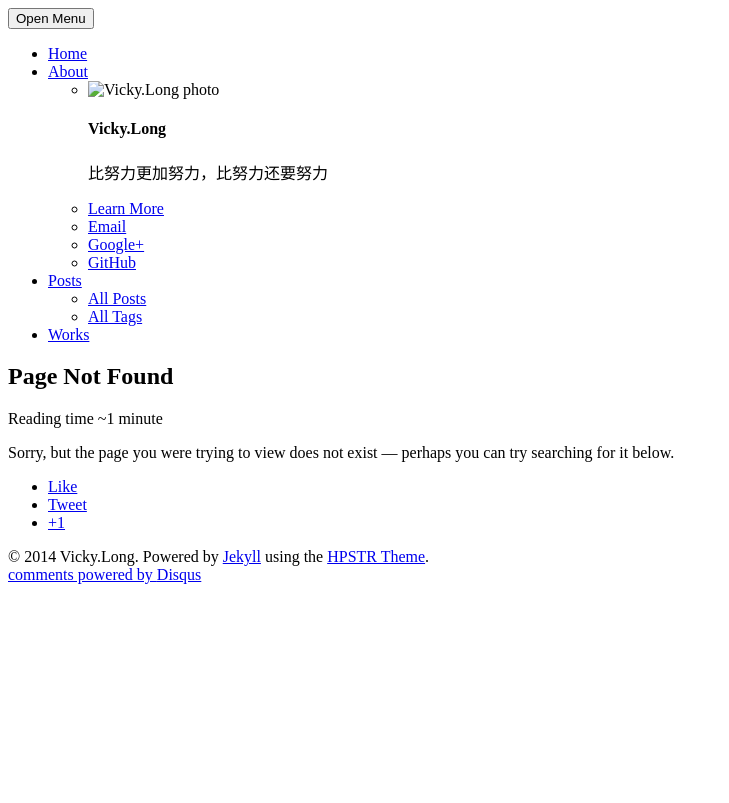
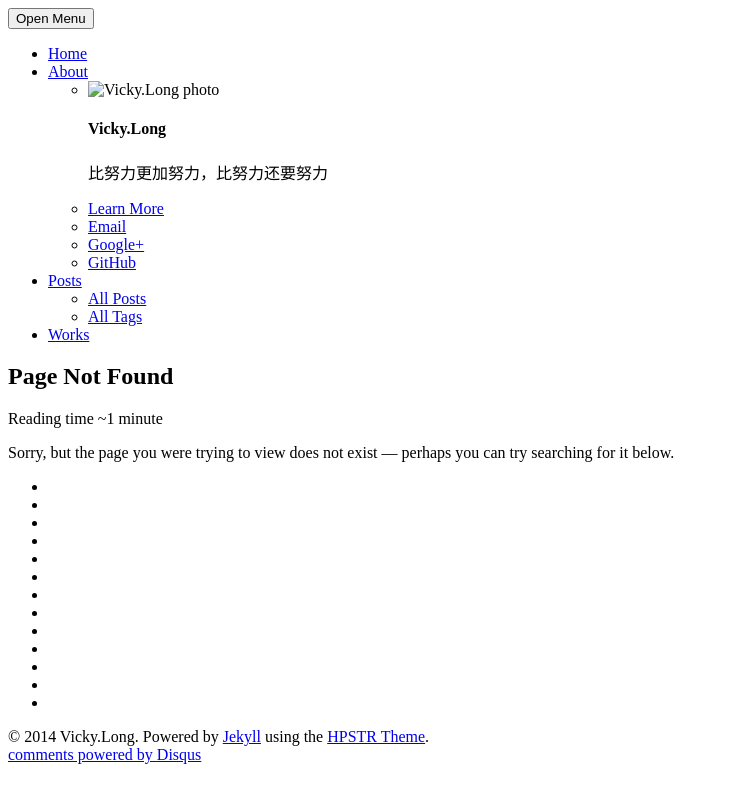
Before and after one commit to 0ovickyo0/0ovickyo0.github.io, a Jekyll site: the page built from 404.md, in a window 1280 px wide. Shown: the top 803 px of the page, without its empty margins (0-729 px from the left). Built offline with Jekyll 4.4.1, drawn with Linux system fonts in a browser that asks for light colours; nearby versions of some CDN libraries; comment, search, counter and statistics services are not loaded.

Commit message:
添加百度分享

```diff
--- a/_includes/social-share.html
+++ b/_includes/social-share.html
@@ -1,7 +1,25 @@
 <div class="social-share">
-  <ul class="socialcount socialcount-small inline-list">
+    <ul class="socialcount socialcount-small inline-list bdsharebuttonbox">
+        <li><a href="#" class="bds_more" data-cmd="more"></a></li>
+        <li><a href="#" class="bds_qzone" data-cmd="qzone" title="分享到QQ空间"></a></li>
+        <li><a href="#" class="bds_tsina" data-cmd="tsina" title="分享到新浪微博"></a></li>
+        <li><a href="#" class="bds_tqq" data-cmd="tqq" title="分享到腾讯微博"></a></li>
+        <li><a href="#" class="bds_renren" data-cmd="renren" title="分享到人人网"></a></li>
+        <li><a href="#" class="bds_mshare" data-cmd="mshare" title="分享到一键分享"></a></li>
+        <li><a href="#" class="bds_tqf" data-cmd="tqf" title="分享到腾讯朋友"></a></li>
+        <li><a href="#" class="bds_douban" data-cmd="douban" title="分享到豆瓣网"></a></li>
+        <li><a href="#" class="bds_tieba" data-cmd="tieba" title="分享到百度贴吧"></a></li>
+        <li><a href="#" class="bds_mail" data-cmd="mail" title="分享到邮件分享"></a></li>
+        <li><a href="#" class="bds_linkedin" data-cmd="linkedin" title="分享到linkedin"></a></li>
+        <li><a href="#" class="bds_twi" data-cmd="twi" title="分享到Twitter"></a></li>
+        <li><a href="#" class="bds_fbook" data-cmd="fbook" title="分享到Facebook"></a></li>
+    </ul>
+
+
+
+    <!--<ul class="socialcount socialcount-small inline-list">
     <li class="facebook"><a href="https://www.facebook.com/sharer/sharer.php?u={{ site.url }}{{ page.url }}" title="Share on Facebook"><span class="count"><i class="fa fa-facebook-square"></i> Like</span></a></li>
     <li class="twitter"><a href="https://twitter.com/intent/tweet?text={{ site.url }}{{ page.url }}" title="Share on Twitter"><span class="count"><i class="fa fa-twitter-square"></i> Tweet</span></a></li>
     <li class="googleplus"><a href="https://plus.google.com/share?url={{ site.url }}{{ page.url }}" title="Share on Google Plus"><span class="count"><i class="fa fa-google-plus-square"></i> +1</span></a></li>
-  </ul>
+  </ul>-->
 </div><!-- /.social-share -->
```
